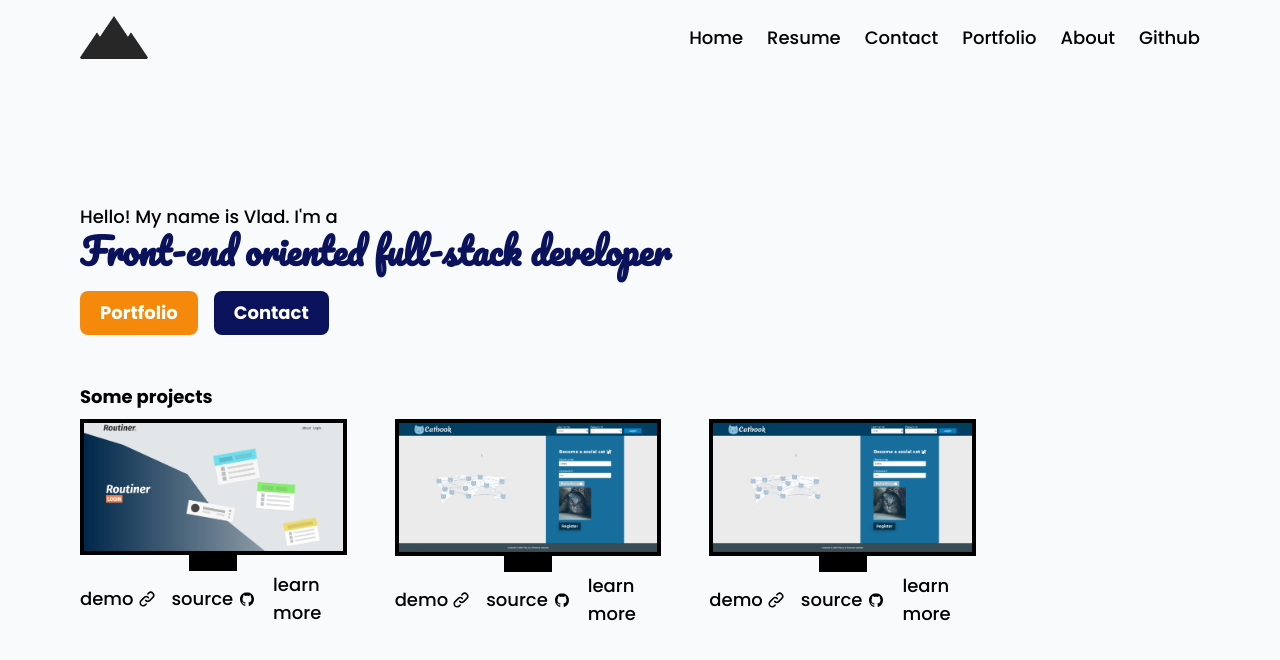
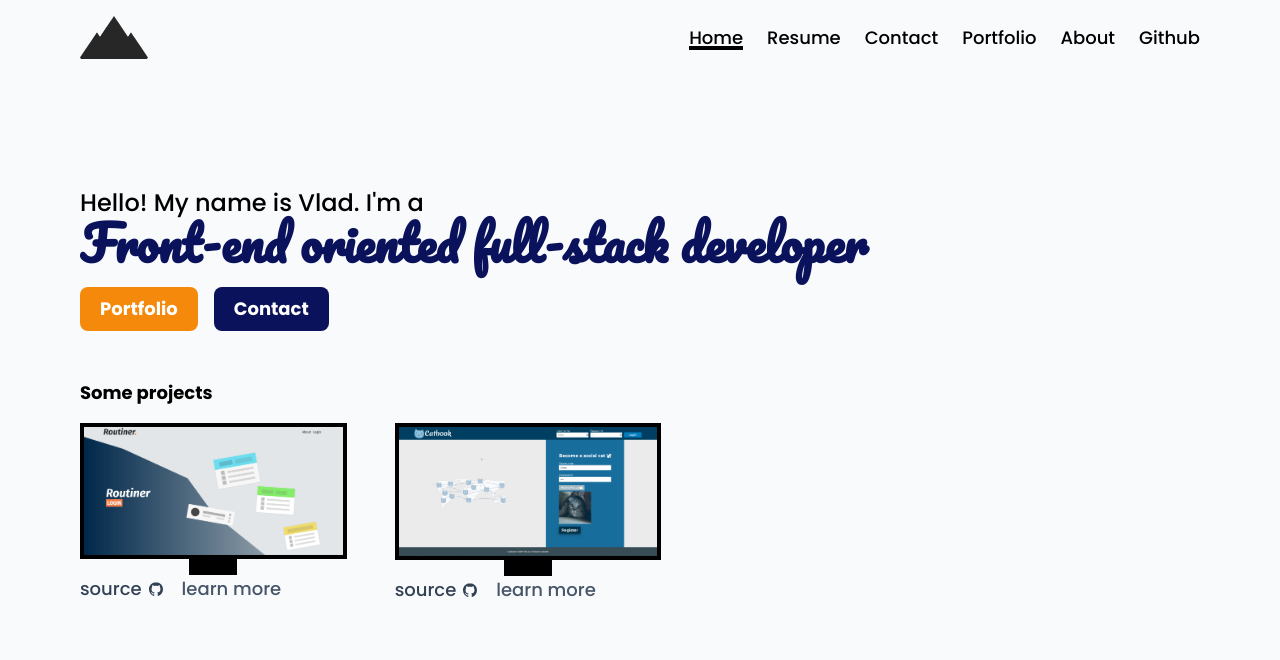
Before and after one commit to VladADragos/PortfolioWebsite, a Next.js app: page / in a window 1280 px wide. Shown: the top 660 px of the page. Built offline with nearby package versions, Linux system fonts and the light colour scheme.

Commit message:
refactored the code a bit and added hover animations

```diff
--- a/src/components/Button.tsx
+++ b/src/components/Button.tsx
@@ -1,28 +1,37 @@
-import React from 'react'
-import WithClasses from '../utils/withClasses'
+import React from "react";
+import WithClasses from "../utils/withClasses";
 
 type Props = {
-    children: React.ReactNode,
-    className?: string,
-    ghost?: boolean
-}
-const Button: React.FC<Props> = ({children,className,ghost}) => {
-    if(ghost){
+  children: React.ReactNode;
+  type: "primary" | "secondary" | "tertiary";
+};
+const Button: React.FC<Props> = ({ children, type }) => {
+  switch (type) {
+    case "primary":
       return (
-        <WithClasses classes={className}>
-        <button  className='bg-none text-slate-500 border-b-4 rounded-0 border-brand-blue-medium'>
+        <button
+          className={`button  bg-brand-orange-medium hover:bg-brand-orange-light`}
+        >
           {children}
         </button>
-      </WithClasses>)
-    }else{
+      );
+    case "secondary":
       return (
-            <WithClasses classes={className}>
-                <button  className='font-bold text-white bg-black px-5 py-2 rounded-lg'>
+        <button
+          className={`button bg-brand-blue-medium hover:bg-brand-blue-light `}
+        >
           {children}
         </button>
-            </WithClasses>
-        )
+      );
+    case "tertiary":
+      return (
+        <button
+          className={`bg-none font-bold text-slate-600 px-5 py-2 border-2 rounded-lg border-brand-blue-medium hover:text-slate-50 hover:bg-brand-blue-medium hover:rounded-lg hover:scale-110 transition-scale  duration-300 ease-out`}
+        >
+          {children}
+        </button>
+      );
   }
-}
+};
 
-export default Button
+export default Button;
--- a/src/components/Layout.tsx
+++ b/src/components/Layout.tsx
@@ -1,15 +1,16 @@
+import React from "react";
+import Navbar from "./Navbar";
+type Props = {
+  children: React.ReactNode;
+};
 
+const Layout: React.FC<Props> = ({ children }) => {
+  return (
+    <div className=" px-20 bg-slate-50  min-h-screen font-poppins font-bold text-lg  ">
+      <Navbar />
+      {children}
+    </div>
+  );
+};
 
-import React from 'react'
-
-type Props = {
-    children: React.ReactNode
-}
-
-const Layout: React.FC<Props> = ({children}) => {
-  return (
-    <div className='container bg-red-700'> {children} </div>
-  )
-}
-
-export default Layout
+export default Layout;
--- /dev/null
+++ b/src/components/Navbar.tsx
@@ -0,0 +1,65 @@
+import logo from "../images/logo.png";
+import { useRouter } from "next/router";
+import Link from "next/link";
+type NavLink = {
+  name: string;
+  path: string;
+  redirect: boolean;
+};
+const NavLinks: NavLink[] = [
+  { name: "Home", path: "/", redirect: false },
+  {
+    name: "Resume",
+    path: "https://docs.google.com/document/d/1OOHycUcBDg2OrI9cFXekymovHYsKSR6PtFPt2sGXX9Q/edit",
+    redirect: true,
+  },
+  { name: "Contact", path: "/contact", redirect: false },
+  { name: "Portfolio", path: "/portfolio", redirect: false },
+  { name: "About", path: "/about", redirect: false },
+  { name: "Github", path: "https://github.com/VladADragos/", redirect: true },
+];
+const Navbar: React.FC = () => {
+  const { pathname } = useRouter();
+  console.log(pathname);
+  return (
+    <nav className="flex w-full justify-between pt-4 items-center">
+      <header className="hover:scale-105 transition-all ease-in-out duration-400">
+        <Link href="/">
+          <a>
+            <img src={logo.src} alt="logo"></img>
+          </a>
+        </Link>
+      </header>
+
+      <ul className="flex gap-6 font-medium">
+        {NavLinks.map(({ name, path, redirect }, index) => (
+          <li key={index} className={` ${0}`}>
+            {redirect ? (
+              <a
+                href={`${path}`}
+                target={redirect ? "_blank" : "_parent"}
+                className="link-effect-hover"
+              >
+                {name}
+              </a>
+            ) : (
+              <Link href={`/${path}`}>
+                <a
+                  className={
+                    pathname === path
+                      ? "link-effect-selected"
+                      : "link-effect-hover"
+                  }
+                >
+                  {name}
+                </a>
+              </Link>
+            )}
+          </li>
+        ))}
+      </ul>
+    </nav>
+  );
+};
+
+export default Navbar;
--- a/src/pages/_app.tsx
+++ b/src/pages/_app.tsx
@@ -1,9 +1,13 @@
-import '../styles/globals.css'
-import type { AppProps } from 'next/app'
-import Layout from '../components/Layout'
+import "../styles/globals.css";
+import type { AppProps } from "next/app";
+import Layout from "../components/Layout";
 
 function MyApp({ Component, pageProps }: AppProps) {
-  return  <Component {...pageProps} />
+  return (
+    <Layout>
+      <Component {...pageProps} />
+    </Layout>
+  );
 }
 
-export default MyApp
+export default MyApp;
--- a/src/pages/about.tsx
+++ b/src/pages/about.tsx
@@ -1,15 +1,7 @@
-import Link from 'next/link'
-import type { NextPage } from 'next'
-const AboutPage: NextPage = () => (
-  < >
-    <h1>About</h1>
-    <p>This is the about page</p>
-    <p>
-      <Link href="/">
-        <a>Go home</a>
-      </Link>
-    </p>
-  </>
-)
+import type { NextPage } from "next";
 
-export default AboutPage
+const About: NextPage = () => {
+  return <div>about</div>;
+};
+
+export default About;
--- /dev/null
+++ b/src/pages/contact.tsx
@@ -0,0 +1,7 @@
+import type { NextPage } from "next";
+
+const Contact: NextPage = () => {
+  return <div>contact</div>;
+};
+
+export default Contact;
--- a/src/pages/index.tsx
+++ b/src/pages/index.tsx
@@ -2,91 +2,104 @@ import type { NextPage } from "next";
 import React from "react";
 import Button from "../components/Button";
 import Layout from "../components/Layout";
-import logo from "../images/logo.png";
+
 import catbook from "../images/catbook.png";
 import routiner from "../images/routiner.png";
 import { DiGithubBadge } from "react-icons/di";
 import { HiOutlineLink } from "react-icons/hi";
-const NavLinks = ["Home", "Resume", "Contact", "Portfolio", "About", "Github"];
+import Navbar from "../components/Navbar";
+import Link from "next/link";
 
-const Navbar = () => {
+const Home: NextPage = () => {
   return (
-    <nav className="flex w-full justify-between pt-4 items-center">
-      <header>
-        {" "}
-        <img src={logo.src} alt="logo" ></img>{" "}
-      </header>
+    <section className="mt-32 flex flex-col gap-12">
+      <div>
+        <div className=" ">
+          <h2 className="font-poppins font-medium text-2xl 2xl:text-3xl ">
+            Hello! My name is Vlad. I'm a
+          </h2>
+          <h1 className="font-pacifico text-5xl text-brand-blue-medium desktop-sm:text-4xl desktop-md:text-5xl desktop-lg:text-6xl    ">
+            Front-end oriented full-stack developer
+          </h1>
+        </div>
+        <div className="pt-5 flex gap-4">
+          <Button type="primary">Portfolio</Button>
+          <Button type="secondary">Contact</Button>
+        </div>
+      </div>
 
-      <ul className="flex gap-6 font-medium">
-        {NavLinks.map((link, index) => (
-          <li key={index} className="hover:underline">
-            {" "}
-            <a href="#"> {link} </a>{" "}
-          </li>
-        ))}
-      </ul>
-    </nav>
+      <PortfolioOverview routiner={routiner} catbook={catbook} />
+    </section>
   );
 };
 
-const PortfolioItem: React.FC<{ image:StaticImageData }> = ({ image }) => {
+export default Home;
+
+const PortfolioItems = [
+  {
+    name: "Routiner",
+    demo: "http://routiner.se/",
+    github: "https://github.com/VladADragos/Routiner",
+    image: routiner,
+  },
+  {
+    name: "Catbook",
+    demo: "http://www.catbook.se/",
+    github: "https://github.com/VladADragos/catbook",
+    image: catbook,
+  },
+];
+
+function PortfolioOverview({ routiner, catbook }) {
   return (
-    <div className=" ">
-      <div className="">
-        <div className="border-4 border-black">
-          <img src={image.src} alt="catbook"></img>
+    <div>
+      <h3 className="mb-4">Some projects</h3>
+      <div className="grid grid-cols-3 gap-12 xl:w-4/5">
+        {PortfolioItems.map((props, index) => (
+          <PortfolioItem {...props} />
+        ))}
+      </div>
+    </div>
+  );
+}
+
+type PortfolioItemProps = {
+  name: string;
+  github: string;
+  demo: string;
+  image: StaticImageData;
+};
+const PortfolioItem: React.FC<PortfolioItemProps> = ({
+  name,
+  demo,
+  github,
+  image,
+}) => {
+  return (
+    <div className=" hover:scale-110 transition-all ease-out duration-700">
+      <a href={demo} target="_blank">
+        <div className="">
+          <div className="border-4 border-black">
+            <img src={image.src} alt="catbook"></img>
+          </div>
+          <div className="w-12 h-4 bg-black mx-auto"></div>
         </div>
-        <div className="w-12 h-4 bg-black mx-auto"></div>
-      </div>
+      </a>
       <div className="flex gap-4">
-        <a className="flex items-center hover:underline gap-1" href="#">
-          <h4 className="font-medium">demo</h4>
-          <HiOutlineLink className="text-lg" />
-        </a>
-        <a className="flex items-center hover:underline gap-1" href="#">
+        <a
+          className="flex items-center hover:underline gap-1 text-slate-700"
+          href={github}
+        >
           <h4 className="font-medium">source</h4>
           <DiGithubBadge className="text-xl" />
         </a>
-        <a className="hover:underline" href="#">
+        <a
+          className="hover:underline text-slate-600"
+          href={"/portfolio?item=" + name.toLocaleLowerCase()}
+        >
           <h4 className="font-medium">learn more</h4>
         </a>
       </div>
     </div>
   );
 };
-
-const Home: NextPage = () => {
-  return (
-    <div className=" px-20 bg-slate-50  min-h-screen font-poppins font-bold text-lg  ">
-      <Navbar />
-
-      <section className="mt-36 flex flex-col gap-12">
-        <div>
-          <div className=" ">
-            <h2 className="font-poppins font-medium">
-              Hello! My name is Vlad. I'm a
-            </h2>
-            <h1 className="font-pacifico text-4xl text-brand-blue-medium ">
-              Front-end oriented full-stack developer
-            </h1>
-          </div>
-          <div className="pt-5 flex gap-4">
-            <Button className="bg-brand-orange-medium">Portfolio</Button>
-            <Button className="bg-brand-blue-medium">Contact</Button>
-          </div>
-        </div>
-
-        <div>
-          <h3 className="mb-2">Some projects</h3>
-          <div className="grid grid-cols-3 gap-12 xl:w-4/5">
-            <PortfolioItem image={routiner} />
-            <PortfolioItem image={catbook} />
-            <PortfolioItem image={catbook} />
-          </div>
-        </div>
-      </section>
-    </div>
-  );
-};
-
-export default Home;
--- /dev/null
+++ b/src/pages/portfolio.tsx
@@ -0,0 +1,9 @@
+import type {NextPage} from 'next'
+
+const Portfolio: NextPage = () => {
+
+return (<div>portfolio</div>)
+
+}
+
+export default Portfolio
--- a/src/styles/globals.css
+++ b/src/styles/globals.css
@@ -1,4 +1,15 @@
-@import url('https://fonts.googleapis.com/css2?family=Pacifico&family=Poppins:wght@300;400;500;600;700;900&family=Satisfy&display=swap');
+@import url("https://fonts.googleapis.com/css2?family=Pacifico&family=Poppins:wght@300;400;500;600;700;900&family=Satisfy&display=swap");
 @tailwind base;
 @tailwind components;
 @tailwind utilities;
+
+.link-effect-hover {
+  @apply relative after:absolute after:content-[''] after:w-full after:h-1 after:bg-black after:bottom-0 after:left-0 after:scale-x-0 after:origin-center hover:after:origin-right hover:after:scale-x-100 after:transition-transform after:ease-in after:duration-200;
+}
+.link-effect-selected {
+  @apply relative after:absolute after:content-[''] after:w-full after:h-1 after:bg-black after:bottom-0 after:left-0;
+}
+
+.button {
+  @apply text-white font-bold px-5 py-2 rounded-lg hover:scale-110 transition-all  duration-500 ease-out;
+}
--- a/src/utils/withClasses.tsx
+++ /dev/null
@@ -1,39 +0,0 @@
-import React from 'react'
-
-
-type Props = {
-  classes: string
-}
-const WithClasses:React.FC<Props> =({children,classes})=>{
-
-
-
-if(classes){
- const map: Map<string,string> = new Map();
-
- classes.split(" ").forEach((className)=>{
-    map.set(className.split("-")[0],className);
-
- });
-  const childrenWithProps =  React.Children.map(children, child => {
-    // Checking isValidElement is the safe way and avoids a typescript
-    // error too.
-    if (React.isValidElement(child)) {
-        let filtered = child.props.className.split(" ").filter(
-            (e)=>!map.has(e.split("-")[0])
-            );
-        console.log("original",  child.props.className.split(" "));
-        console.log("newclasses",  filtered);
-      return React.cloneElement(child, { className: `${classes} ${filtered.join(" ")}` });
-    }
-    return child;
-  });
-
-  return <div>{childrenWithProps}</div>;
-}else{
-    return <>{children}</>
-}
-
-}
-
-export default WithClasses;
```
Lines whose indentation alone changed are shown as unchanged.
